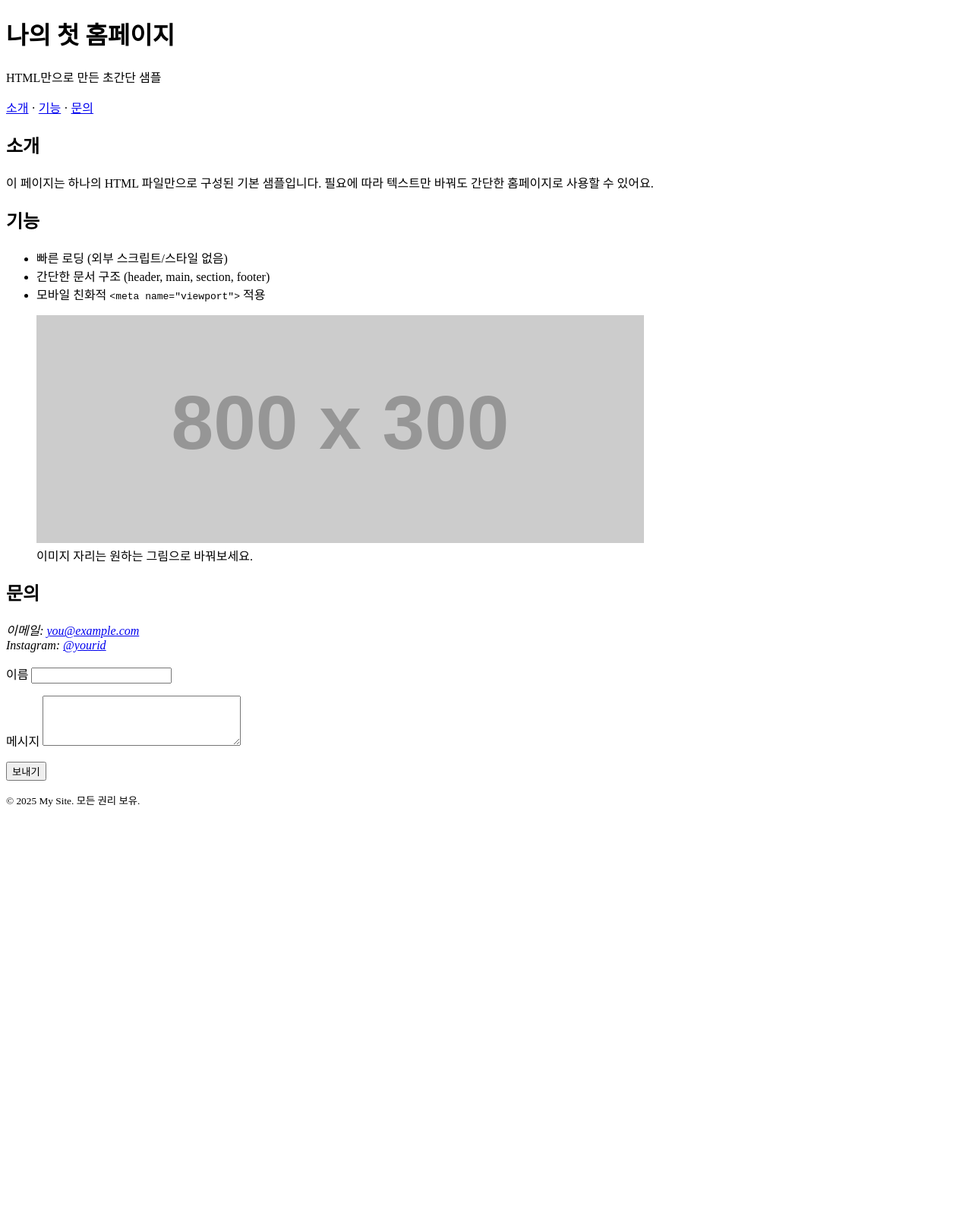
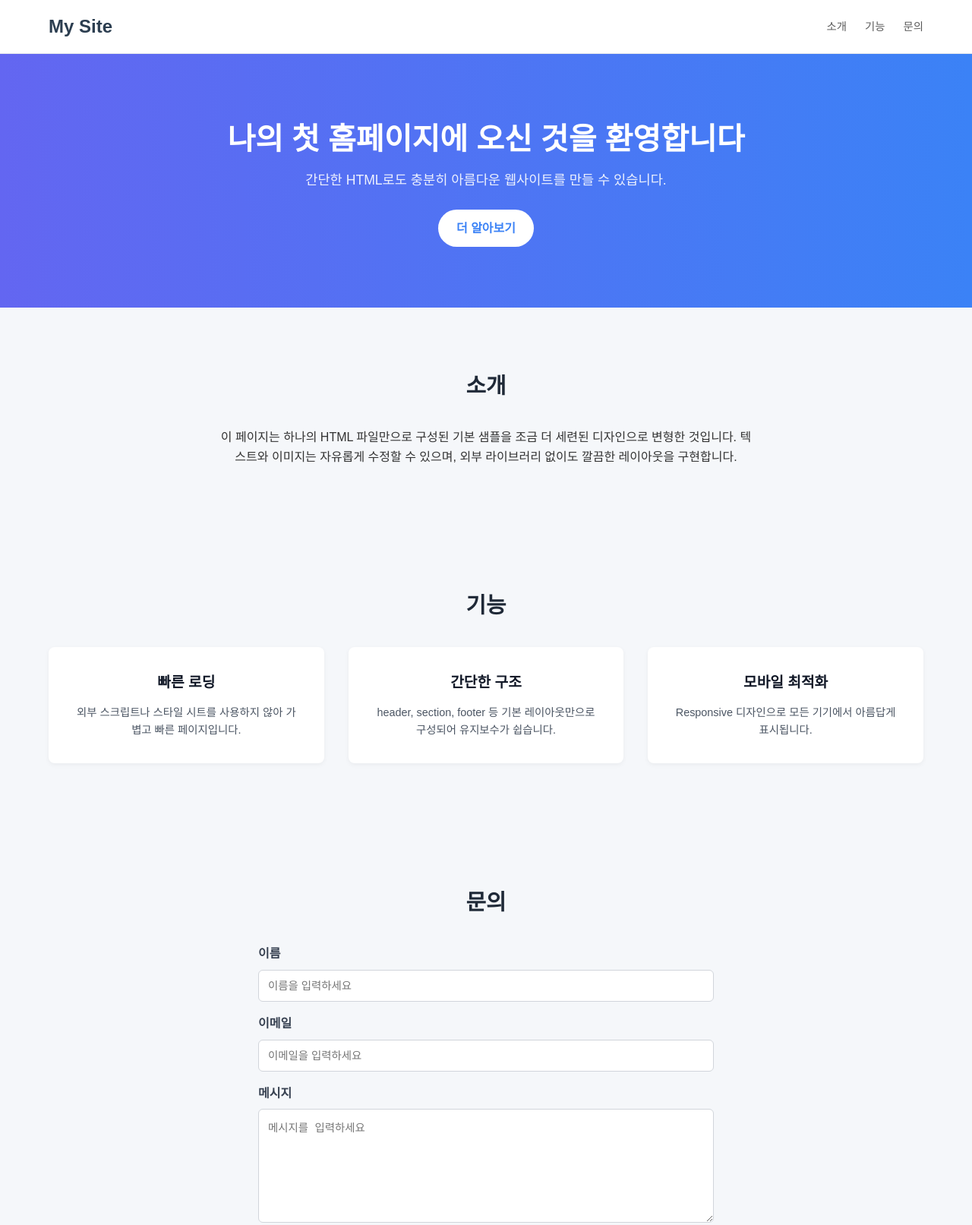
Before and after one commit to MetaStudy999/ClassHTML, a plain HTML site: page ChatGPT5_simple.html in a window 1280 px wide. Shown: the top 1613 px of the page at 76% size. Before the commit the page ends 1071 px from the top, so only its background shows below. Drawn offline with Linux system fonts and the light colour scheme; placeholder pictures from the web are drawn by us.

Commit message:
Update ChatGPT5_simple.html

```diff
--- a/ChatGPT5_simple.html
+++ b/ChatGPT5_simple.html
@@ -1,78 +1,274 @@
-<!doctype html>
+<!DOCTYPE html>
 <html lang="ko">
 <head>
-  <meta charset="utf-8" />
-  <meta name="viewport" content="width=device-width, initial-scale=1" />
-  <title>나의 첫 홈페이지</title>
-  <meta name="description" content="아주 간단한 HTML만으로 만든 홈페이지 샘플" />
-  <!-- 파비콘이 없어도 오류가 나지 않도록 빈 data URL 사용 -->
-  <link rel="icon" href="data:," />
+  <meta charset="UTF-8" />
+  <meta name="viewport" content="width=device-width, initial-scale=1.0" />
+  <title>나의 첫 홈페이지 - 세련된 버전</title>
+  <style>
+    /* 전역 스타일 */
+    * {
+      box-sizing: border-box;
+      margin: 0;
+      padding: 0;
+    }
+    body {
+      font-family: Arial, "Helvetica Neue", sans-serif;
+      line-height: 1.6;
+      color: #333;
+      background-color: #f5f7fa;
+    }
+    a {
+      color: inherit;
+      text-decoration: none;
+    }
+    /* 헤더 및 네비게이션 */
+    header {
+      background-color: #ffffff;
+      border-bottom: 1px solid #e5e7eb;
+      position: sticky;
+      top: 0;
+      width: 100%;
+      z-index: 1000;
+    }
+    .container {
+      width: 90%;
+      max-width: 1200px;
+      margin: 0 auto;
+      padding: 1rem 0;
+    }
+    .logo {
+      font-size: 1.5rem;
+      font-weight: bold;
+      color: #2c3e50;
+    }
+    nav {
+      display: flex;
+      gap: 1.5rem;
+    }
+    nav a {
+      font-size: 0.9rem;
+      font-weight: 500;
+      color: #5a5a5a;
+      transition: color 0.3s ease;
+    }
+    nav a:hover {
+      color: #1d4ed8;
+    }
+    .header-content {
+      display: flex;
+      align-items: center;
+      justify-content: space-between;
+    }
+    /* 히어로 영역 */
+    .hero {
+      background: linear-gradient(to right, #6366f1, #3b82f6);
+      color: #ffffff;
+      padding: 4rem 0;
+      text-align: center;
+    }
+    .hero h1 {
+      font-size: 2.5rem;
+      margin-bottom: 0.5rem;
+    }
+    .hero p {
+      font-size: 1.1rem;
+      margin-bottom: 1.5rem;
+      opacity: 0.9;
+    }
+    .hero .cta-button {
+      display: inline-block;
+      padding: 0.75rem 1.5rem;
+      background-color: #ffffff;
+      color: #3b82f6;
+      border-radius: 9999px;
+      font-weight: 600;
+      transition: background-color 0.3s ease, color 0.3s ease;
+    }
+    .hero .cta-button:hover {
+      background-color: #dbeafe;
+      color: #1e40af;
+    }
+    /* 섹션 기본 설정 */
+    section {
+      padding: 4rem 0;
+    }
+    section h2 {
+      text-align: center;
+      margin-bottom: 2rem;
+      font-size: 1.8rem;
+      color: #1f2937;
+    }
+    /* 기능 섹션 */
+    .features {
+      display: grid;
+      grid-template-columns: repeat(auto-fit, minmax(250px, 1fr));
+      gap: 2rem;
+    }
+    .feature-card {
+      background-color: #ffffff;
+      border-radius: 0.5rem;
+      box-shadow: 0 2px 6px rgba(0, 0, 0, 0.05);
+      padding: 2rem;
+      text-align: center;
+      transition: transform 0.2s ease;
+    }
+    .feature-card:hover {
+      transform: translateY(-5px);
+    }
+    .feature-card h3 {
+      margin-bottom: 0.75rem;
+      font-size: 1.2rem;
+      color: #111827;
+    }
+    .feature-card p {
+      font-size: 0.9rem;
+      color: #4b5563;
+    }
+    /* 문의 섹션 */
+    .contact-form {
+      max-width: 600px;
+      margin: 0 auto;
+    }
+    .form-group {
+      margin-bottom: 1rem;
+    }
+    .form-group label {
+      display: block;
+      margin-bottom: 0.5rem;
+      font-weight: 600;
+      color: #374151;
+    }
+    .form-group input,
+    .form-group textarea {
+      width: 100%;
+      padding: 0.75rem;
+      border: 1px solid #d1d5db;
+      border-radius: 0.375rem;
+      font-size: 0.9rem;
+    }
+    .form-group textarea {
+      resize: vertical;
+      min-height: 150px;
+    }
+    .contact-form button {
+      display: block;
+      width: 100%;
+      background-color: #3b82f6;
+      color: #ffffff;
+      border: none;
+      padding: 0.75rem;
+      border-radius: 0.375rem;
+      font-size: 1rem;
+      font-weight: bold;
+      cursor: pointer;
+      transition: background-color 0.3s ease;
+    }
+    .contact-form button:hover {
+      background-color: #2563eb;
+    }
+    /* 푸터 */
+    footer {
+      background-color: #f9fafb;
+      text-align: center;
+      padding: 2rem 0;
+      color: #6b7280;
+      font-size: 0.875rem;
+    }
+    /* 반응형 조정 */
+    @media (max-width: 768px) {
+      .hero h1 {
+        font-size: 2rem;
+      }
+      .hero p {
+        font-size: 1rem;
+      }
+    }
+  </style>
 </head>
 <body>
-  <!-- ===== 헤더 ===== -->
   <header>
-    <h1>나의 첫 홈페이지</h1>
-    <p>HTML만으로 만든 초간단 샘플</p>
-
-    <!-- 간단한 내비게이션 (동일 문서 내 앵커 이동) -->
-    <nav>
-      <a href="#about">소개</a> ·
-      <a href="#features">기능</a> ·
-      <a href="#contact">문의</a>
-    </nav>
+    <div class="container header-content">
+      <div class="logo">My Site</div>
+      <nav>
+        <a href="#intro">소개</a>
+        <a href="#features">기능</a>
+        <a href="#contact">문의</a>
+      </nav>
+    </div>
   </header>
 
-  <!-- ===== 본문 ===== -->
   <main>
-    <!-- 소개 섹션 -->
-    <section id="about">
-      <h2>소개</h2>
-      <p>이 페이지는 하나의 HTML 파일만으로 구성된 기본 샘플입니다. 필요에 따라 텍스트만 바꿔도 간단한 홈페이지로 사용할 수 있어요.</p>
+    <!-- 히어로 영역 -->
+    <section class="hero">
+      <div class="container">
+        <h1>나의 첫 홈페이지에 오신 것을 환영합니다</h1>
+        <p>간단한 HTML로도 충분히 아름다운 웹사이트를 만들 수 있습니다.</p>
+        <a href="#intro" class="cta-button">더 알아보기</a>
+      </div>
     </section>
 
-    <!-- 기능 섹션 -->
-    <section id="features">
-      <h2>기능</h2>
-      <ul>
-        <li>빠른 로딩 (외부 스크립트/스타일 없음)</li>
-        <li>간단한 문서 구조 (header, main, section, footer)</li>
-        <li>모바일 친화적 <code>&lt;meta name="viewport"&gt;</code> 적용</li>
-      </ul>
-
-      <!-- 샘플 이미지: 인터넷 연결이 없으면 표시되지 않을 수 있습니다. -->
-      <figure>
-        <img src="https://via.placeholder.com/800x300?text=Banner" alt="배너 이미지 예시" width="800" height="300" />
-        <figcaption>이미지 자리는 원하는 그림으로 바꿔보세요.</figcaption>
-      </figure>
+    <!-- 소개 -->
+    <section id="intro">
+      <div class="container">
+        <h2>소개</h2>
+        <p style="text-align:center; max-width: 700px; margin: 0 auto;">
+          이 페이지는 하나의 HTML 파일만으로 구성된 기본 샘플을 조금 더 세련된 디자인으로 변형한 것입니다.
+          텍스트와 이미지는 자유롭게 수정할 수 있으며, 외부 라이브러리 없이도 깔끔한 레이아웃을 구현합니다.
+        </p>
+      </div>
     </section>
 
-    <!-- 문의 섹션 (동작하는 백엔드는 없음) -->
+    <!-- 기능 -->
+    <section id="features">
+      <div class="container">
+        <h2>기능</h2>
+        <div class="features">
+          <div class="feature-card">
+            <h3>빠른 로딩</h3>
+            <p>외부 스크립트나 스타일 시트를 사용하지 않아 가볍고 빠른 페이지입니다.</p>
+          </div>
+          <div class="feature-card">
+            <h3>간단한 구조</h3>
+            <p>header, section, footer 등 기본 레이아웃만으로 구성되어 유지보수가 쉽습니다.</p>
+          </div>
+          <div class="feature-card">
+            <h3>모바일 최적화</h3>
+            <p>Responsive 디자인으로 모든 기기에서 아름답게 표시됩니다.</p>
+          </div>
+        </div>
+      </div>
+    </section>
+
+    <!-- 문의 -->
     <section id="contact">
-      <h2>문의</h2>
-      <address>
-        이메일: <a href="mailto:you@example.com">you@example.com</a><br />
-        Instagram: <a href="https://instagram.com/yourid">@yourid</a>
-      </address>
-
-      <form action="#" method="post">
-        <p>
-          <label>이름
-            <input type="text" name="name" required />
-          </label>
-        </p>
-        <p>
-          <label>메시지
-            <textarea name="message" rows="4" cols="30" required></textarea>
-          </label>
-        </p>
-        <p><button type="submit">보내기</button></p>
-      </form>
+      <div class="container">
+        <h2>문의</h2>
+        <div class="contact-form">
+          <form>
+            <div class="form-group">
+              <label for="name">이름</label>
+              <input type="text" id="name" name="name" placeholder="이름을 입력하세요" required />
+            </div>
+            <div class="form-group">
+              <label for="email">이메일</label>
+              <input type="email" id="email" name="email" placeholder="이메일을 입력하세요" required />
+            </div>
+            <div class="form-group">
+              <label for="message">메시지</label>
+              <textarea id="message" name="message" placeholder="메시지를 입력하세요" required></textarea>
+            </div>
+            <button type="submit">보내기</button>
+          </form>
+          <p style="margin-top: 1rem; font-size: 0.9rem; text-align: center;">
+            이메일: you@example.com · Instagram: @yourid
+          </p>
+        </div>
+      </div>
     </section>
   </main>
 
-  <!-- ===== 푸터 ===== -->
   <footer>
-    <small>© 2025 My Site. 모든 권리 보유.</small>
+    © 2025 My Site. 모든 권리 보유.
   </footer>
 </body>
 </html>
```
